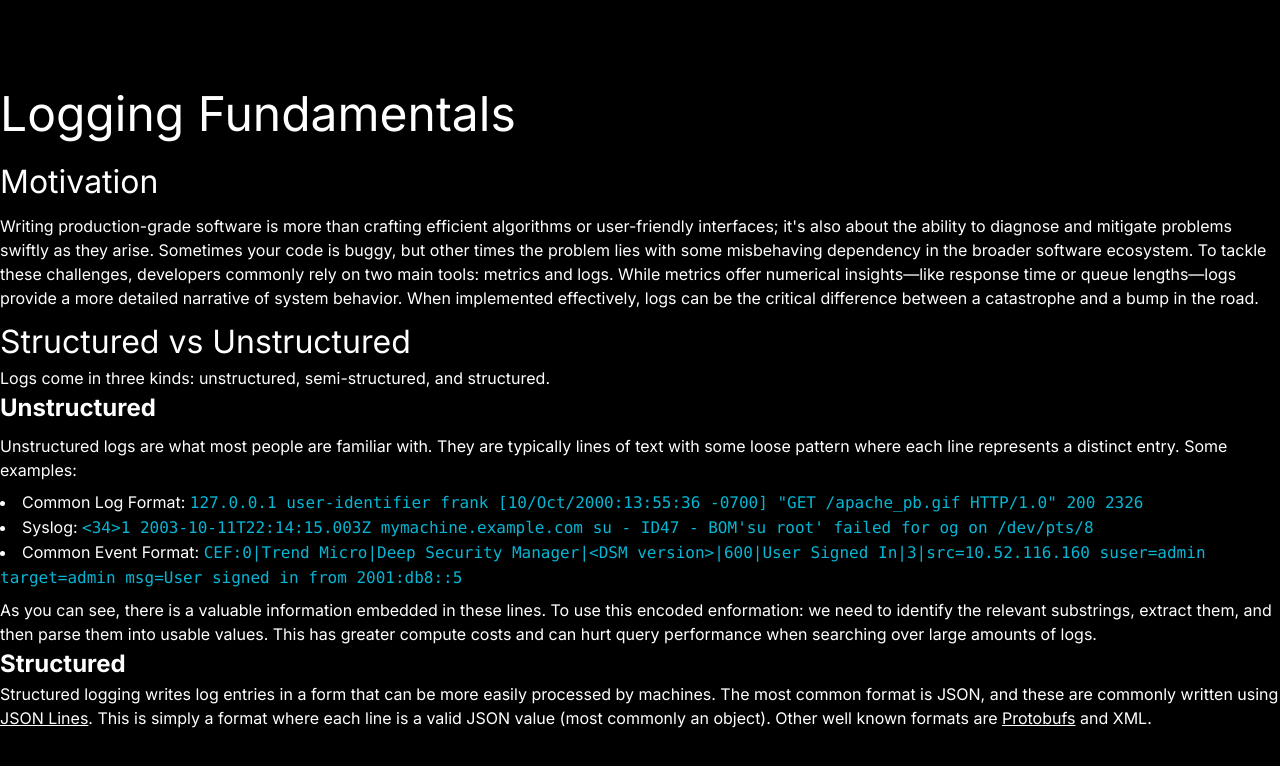
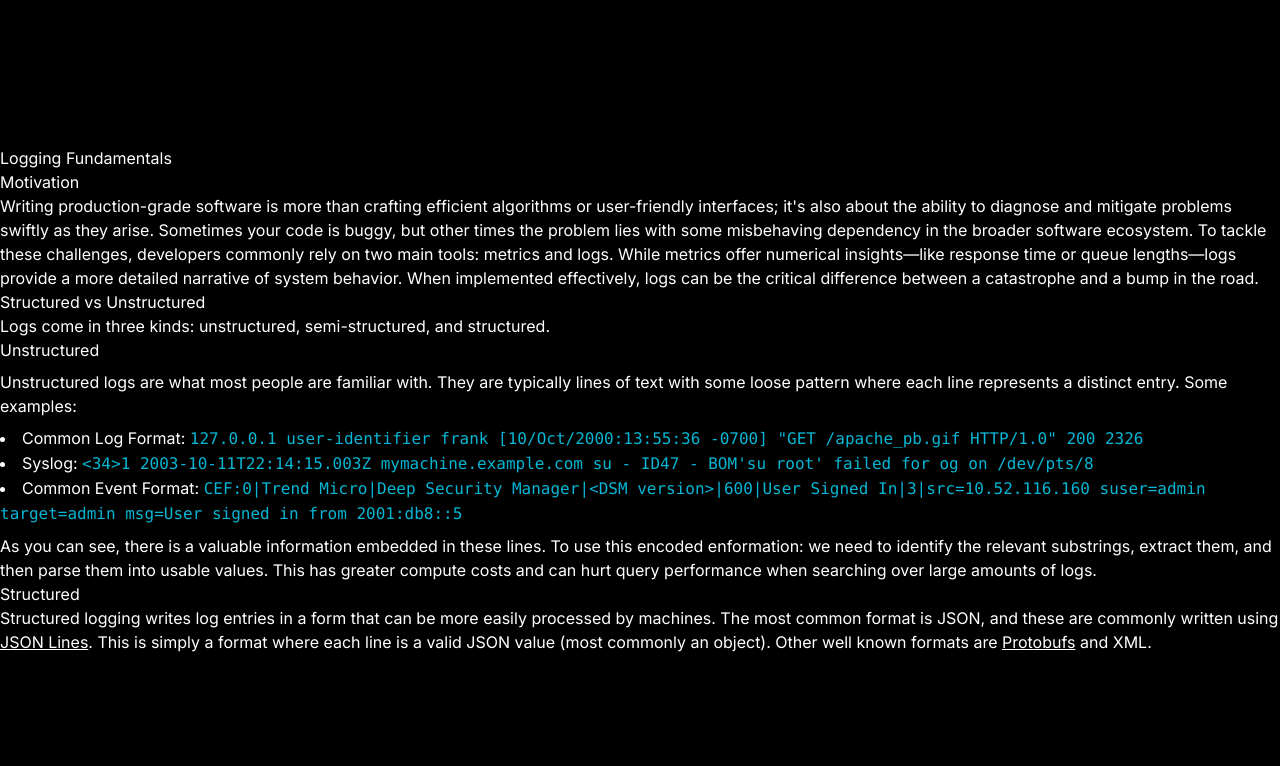
Before and after one commit to hiimog/hiimog.com, a Next.js app: page /posts/logging-fundamentals in a window 1280 px wide. Shown: the top 766 px of the page. Built offline with nearby package versions, Linux system fonts and the light colour scheme.

Commit message:
Start working on common components

```diff
--- /dev/null
+++ b/src/app/posts/common.tsx
@@ -0,0 +1,14 @@
+import styles from "./posts.module.scss";
+
+export interface PostHeadingProps {
+    text: string;
+    size: number;
+}
+export function PostHeading(props: PostHeadingProps): JSX.Element {
+    const Heading = `h${props.size}` as keyof JSX.IntrinsicElements;
+    const numXl = 5 - props.size;
+    const xlClass = `text-${numXl}xl`;
+    return (
+        <Heading className={xlClass}>{props.text}</Heading>
+    )
+}
--- a/src/app/posts/logging-fundamentals/page.tsx
+++ b/src/app/posts/logging-fundamentals/page.tsx
@@ -1,5 +1,5 @@
-import styles from "../posts.module.scss";
 import clsx from "clsx";
+import { PostHeading } from "../common";
 export default function LoggingFundamentals() {
   const commonUnstructuredLogFormats = [
     [
@@ -18,9 +18,9 @@ export default function LoggingFundamentals() {
 
   return (
     <div className="container mx-auto">
-      <h1 className={clsx(styles.title, "my-2")}>Logging Fundamentals</h1>
-      <h2 className={styles.title}>Motivation</h2>
-      <p className="my-2">
+      <PostHeading size={1} text="Logging Fundamentals" />
+      <PostHeading size={2} text="Motivation" />
+      <p>
         Writing production-grade software is more than crafting efficient
         algorithms or user-friendly interfaces; it&apos;s also about the ability
         to diagnose and mitigate problems swiftly as they arise. Sometimes your
@@ -32,14 +32,14 @@ export default function LoggingFundamentals() {
         implemented effectively, logs can be the critical difference between a
         catastrophe and a bump in the road.
       </p>
-      <h2 className={styles.title}>Structured vs Unstructured</h2>
+      <PostHeading size={2} text="Structured vs Unstructured" />
       Logs come in three kinds: unstructured, semi-structured, and structured.
-      <h3 className={styles.title}>Unstructured</h3>
+      <PostHeading size={3} text="Unstructured" />
       <p className="my-2">
-        Unstructured logs
-        are what most people are familiar with. They are typically lines of text
-        with some loose pattern where each line represents a distinct entry.
-        Some examples:
+        Unstructured logs are what most people are familiar with. They are
+        typically lines of text with some loose pattern where each line
+        represents a distinct entry. Some examples:
+      </p>
       <ul className="list-disc list-inside my-2">
         {commonUnstructuredLogFormats.map(([name, ex]) => (
           <li>
@@ -47,7 +47,6 @@ export default function LoggingFundamentals() {
           </li>
         ))}
       </ul>
-      </p>
       <p>
         As you can see, there is a valuable information embedded in these lines.
         To use this encoded enformation: we need to identify the relevant
@@ -55,7 +54,7 @@ export default function LoggingFundamentals() {
         has greater compute costs and can hurt query performance when searching
         over large amounts of logs.
       </p>
-      <h3 className={styles.title}>Structured</h3>
+      <PostHeading size={3} text="Structured" />
       <p>
         Structured logging writes log entries in a form that can be more easily
         processed by machines. The most common format is JSON, and these are
@@ -65,7 +64,10 @@ export default function LoggingFundamentals() {
         </a>
         . This is simply a format where each line is a valid JSON value (most
         commonly an object). Other well known formats are{" "}
-        <a className={"underline"} href="https://protobuf.dev/">Protobufs</a> and XML.
+        <a className={"underline"} href="https://protobuf.dev/">
+          Protobufs
+        </a>{" "}
+        and XML.
       </p>
     </div>
     /*
--- a/src/app/posts/posts.module.scss
+++ b/src/app/posts/posts.module.scss
@@ -10,8 +10,3 @@ h3.title {
     font-size: 1.5em;
     font-weight: bold;
 }
-
-.inline-code {
-    font-family: 'Courier New', Courier, monospace;
-    color: aqua;
-}
```
Lines whose indentation alone changed are shown as unchanged.
